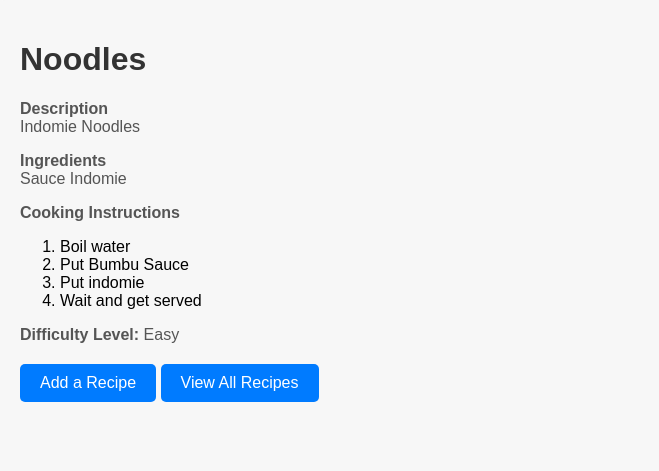
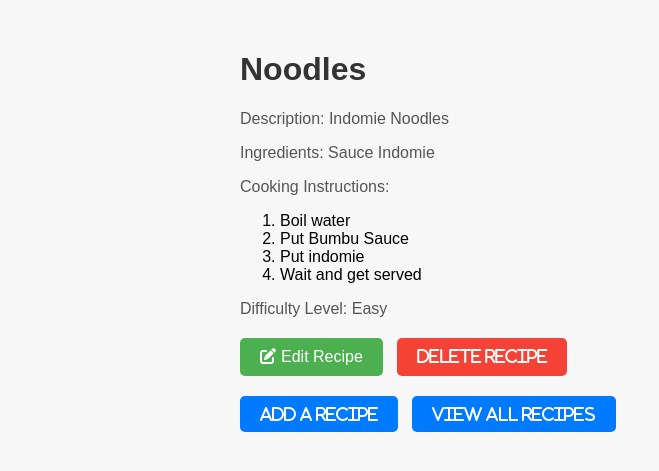
Before and after one commit to Nganga-A/Recipe-Keeper, a Django app: page /1/ in a window 1280 px wide. Shown: the top 471 px of the page, without its empty margins (0-659 px from the left). Run offline with Django 5.2, Linux system fonts and the light colour scheme; data comes from the database, SQL or seed files in the repository; both versions use the stored data as it was after the commit.

Commit message:
Delete receipt view,button and template

```diff
--- a/recipeKeeper/templates/recipeKeeper/recipe_template.html
+++ b/recipeKeeper/templates/recipeKeeper/recipe_template.html
@@ -1,10 +1,12 @@
 {% load custom_filters %}
+{% load static %}
 
 <!DOCTYPE html>
 <html lang="en">
 <head>
     <meta charset="UTF-8">
     <title>Recipe Details</title>
+    <link rel="stylesheet" href="https://cdnjs.cloudflare.com/ajax/libs/font-awesome/6.0.0-beta3/css/all.min.css">
     <style>
         body {
             font-family: Arial, sans-serif;
@@ -14,6 +16,7 @@
         }
         .container {
             max-width: 800px;
+            margin: 10px auto;
             padding: 20px;
             background-color: #f7f7f7;
             border-radius: 5px;
@@ -40,6 +43,21 @@
             text-decoration: none;
             border-radius: 5px;
             transition: background-color 0.3s;
+            margin-right: 10px;
+        }
+        .button:hover {
+            background-color: #0056b3;
+        }
+        .edit-button {
+            background-color: #4CAF50; /* Green */
+        }
+
+        .delete-button {
+            background-color: #f44336; /* Red */
+        }
+
+        .button-icon {
+            margin-right: 5px;
         }
     </style>
 </head>
@@ -47,17 +65,25 @@
     <div class="container">
         {% if recipe %}
             <h1>{{ recipe.title }}</h1>
-            <p><strong>Description</strong><br>{{ recipe.description }}</p>
-            <p><strong>Ingredients</strong><br> {{ recipe.ingredients }}</p>
+            <p>Description: {{ recipe.description }}</p>
+            <p>Ingredients: {{ recipe.ingredients }}</p>
             <p>
-                <strong>Cooking Instructions</strong>
+                Cooking Instructions:
                 <ol>
                     {% for step in recipe.cooking_instructions|split_instructions %}
                         <li>{{ step }}</li>
                     {% endfor %}
                 </ol>
             </p>
-            <p><strong>Difficulty Level:</strong> {{ recipe.difficulty_level }}</p>
+            <p>Difficulty Level: {{ recipe.difficulty_level }}</p>
+            <div class="button-container">
+                <a href="{% url 'edit_recipe' recipe.id %}" class="button edit-button">
+                    <i class="fas fa-edit button-icon"></i>Edit Recipe
+                </a>
+                <a href="{% url 'delete_recipe' recipe.id %}" class="button delete-button">
+                    <i class="fas fa-button-icon">Delete Recipe
+                </a>
+            </div>
         {% else %}
             <p class="error-message">The recipe does not exist.</p>
         {% endif %}
--- a/recipeKeeper/views.py
+++ b/recipeKeeper/views.py
@@ -41,3 +41,16 @@ def recipe_list(request):
     context = {'recipes': recipes}
     template = loader.get_template("recipeKeeper/recipe_list.html")
     return HttpResponse(template.render(context, request))
+
+def delete_recipe(request, recipe_id):
+    recipe = get_object_or_404(Recipe, pk=recipe_id)
+    if request.method == 'POST':
+        recipe.delete()
+        return redirect('recipe_list')
+
+    template = loader.get_template("recipeKeeper/delete_confirm.html")
+    context = {'recipe': recipe}
+    return HttpResponse(template.render(context, request))
+
+def edit_recipe(request):
+    pass
--- a/recipes/urls.py
+++ b/recipes/urls.py
@@ -24,4 +24,6 @@ urlpatterns = [
     path("<int:recipe_id>/", views.get_recipe_by_id, name="get_recipe_by_id"),
     path("add_recipe", views.add_recipe, name="add_recipe"),
     path('recipes/', views.recipe_list, name='recipe_list'),
+    path("edit_recipe/<int:recipe_id>/", views.add_recipe, name="edit_recipe"),
+    path("delete_recipe/<int:recipe_id>/", views.delete_recipe, name="delete_recipe"),
 ]
```
Also changed, not shown: recipeKeeper/templates/recipeKeeper/delete_confirm.html (added, +16 -0 lines), db.sqlite3.
